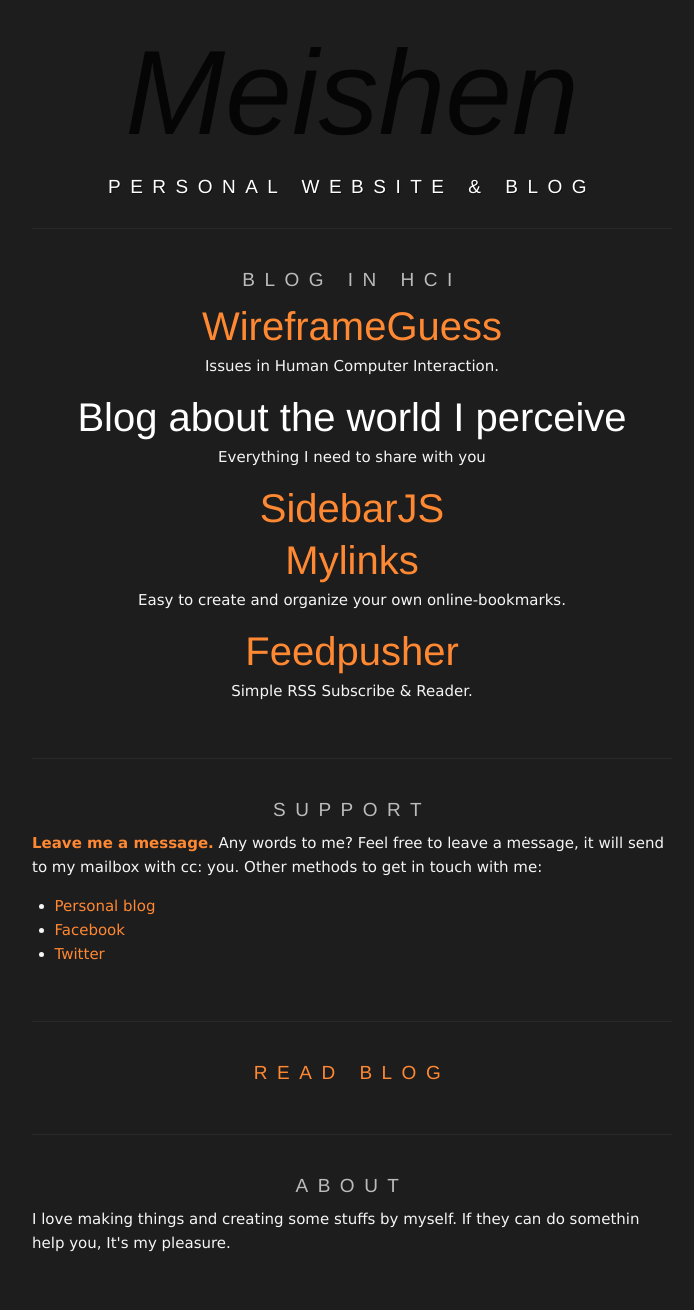
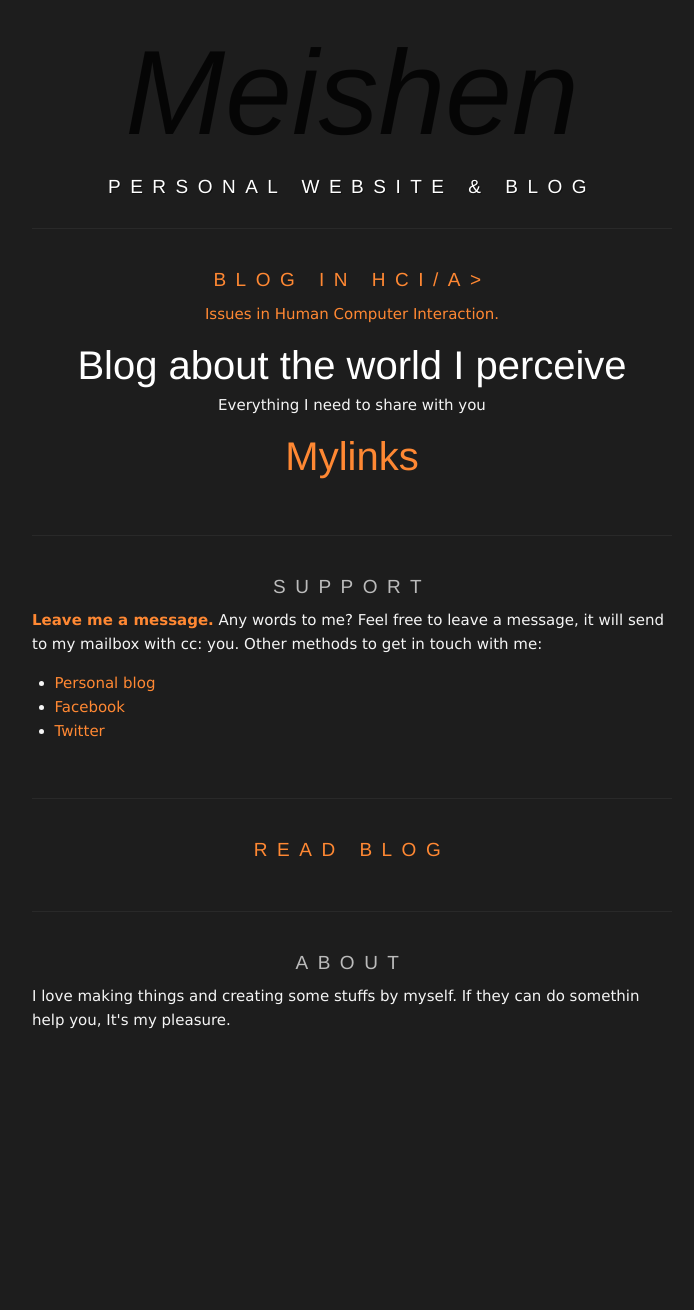
Before and after one commit to meishen1991/meishen1991.github.com, a Jekyll site: the page index.html, which Jekyll copies as it is, in a window 1280 px wide. Shown: the whole page, without its empty margins (288-982 px from the left). Built offline with Jekyll 4.4.1, drawn with Linux system fonts in a browser that asks for light colours; after the commit the page ends 1087 px from its top, so only the background shows below that.

Commit message:
Update index.html

```diff
--- a/index.html
+++ b/index.html
@@ -17,18 +17,17 @@
     </div>
 
     <section id="featuring">
-      <h2>Blog in  HCI</h2>
-      <h3><a href="http://zzgary.github.io/wireframeguess">WireframeGuess</a></h3>
+
+      <h2><a href="http://zzgary.github.io/wireframeguess">Blog in  HCI/a></h2>
       <p>Issues in Human Computer Interaction.</p>
       <h3><a href="http://zzgary.github.io/contactmejs"> </a> Blog about the world I perceive</h3>
       <p>Everything I need to share with you</p>
-      <h3><a href="http://lab.zzgary.info">SidebarJS</a></h3>
+
 
 
       <h3><a href="http://fun.zzgary.info/mylinks">Mylinks</a></h3>
-      <p>Easy to create and organize your own online-bookmarks.</p>
-      <h3><a href="http://fun.zzgary.info/feedpusher">Feedpusher</a></h3>
-      <p>Simple RSS Subscribe &amp; Reader.</p>
+      <p></p>
+
 
     </section>
 
```
